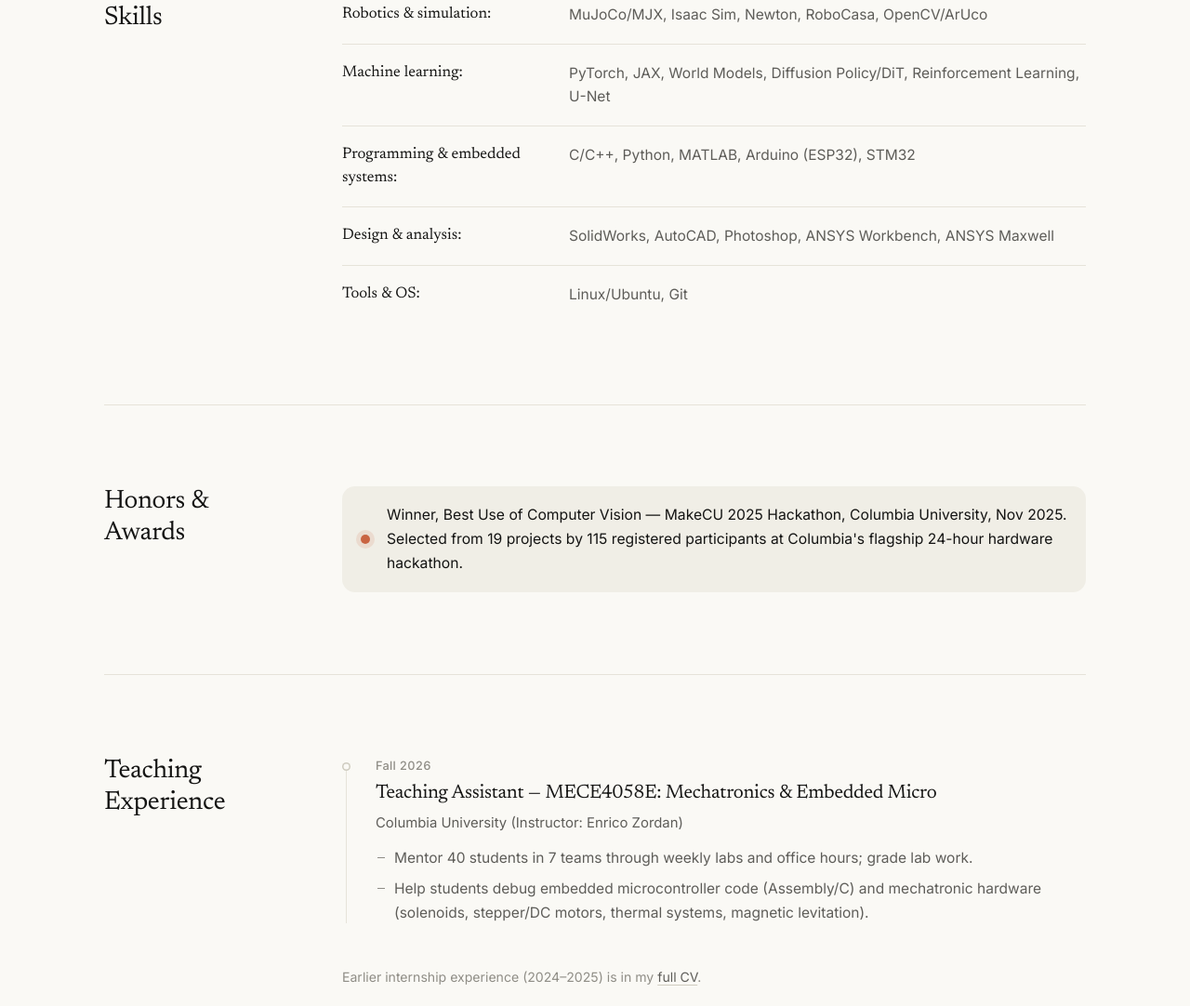
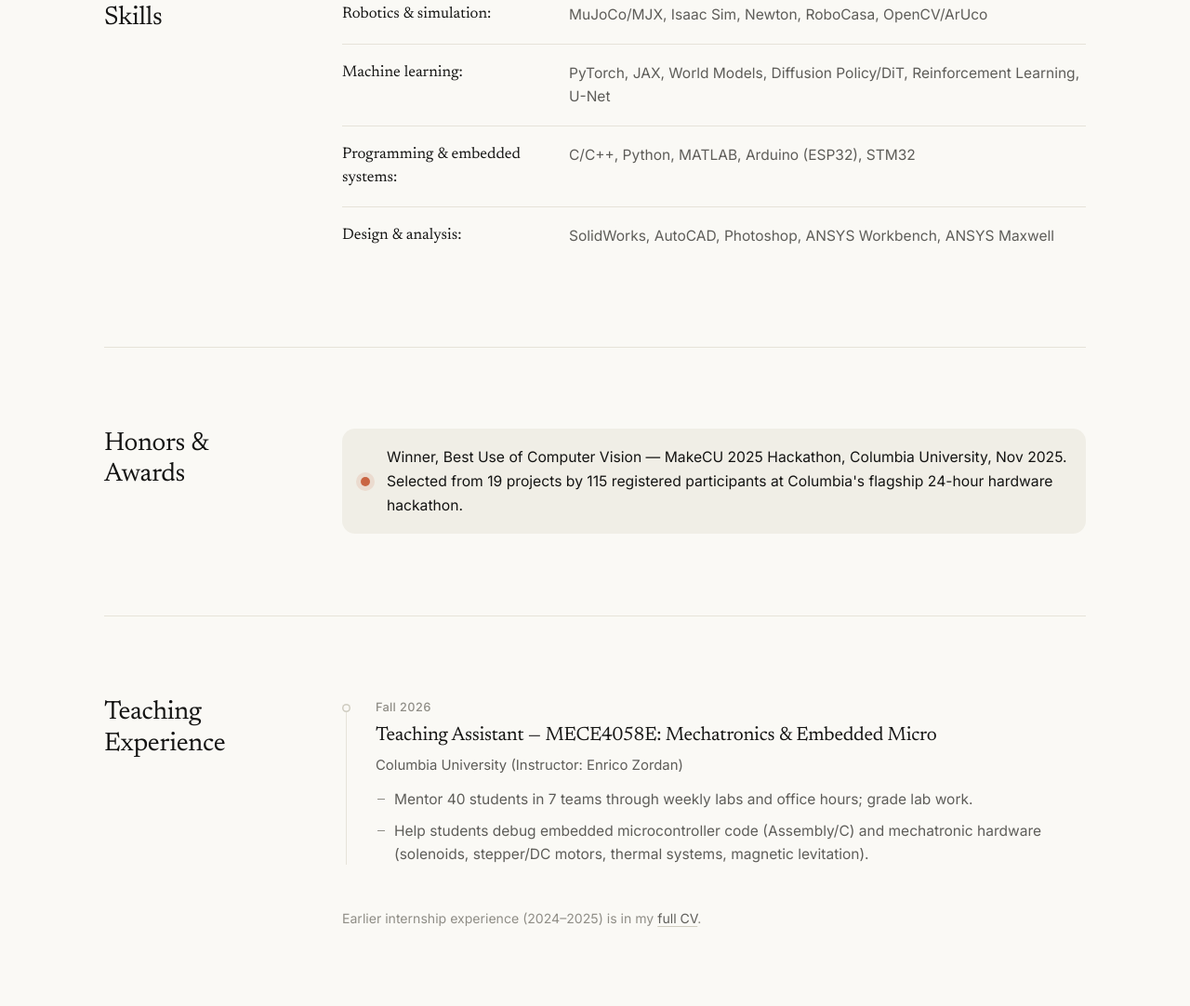
Before and after one commit to jl7293/jl7293.github.io, a plain HTML site: page index.html in a window 1280 px wide. Shown: the part 6028-7110 px from the top of the page at 93% size. Drawn offline with Linux system fonts and the light colour scheme.

Commit message:
Drop Tools & OS from skills to match the CV
Co-Authored-By: Claude Opus 5.5 <noreply@anthropic.com>

```diff
--- a/index.html
+++ b/index.html
@@ -223,7 +223,6 @@
       <li><span class="skill-label">Machine learning:</span> PyTorch, JAX, World Models, Diffusion Policy/DiT, Reinforcement Learning, U-Net</li>
       <li><span class="skill-label">Programming &amp; embedded systems:</span> C/C++, Python, MATLAB, Arduino (ESP32), STM32</li>
       <li><span class="skill-label">Design &amp; analysis:</span> SolidWorks, AutoCAD, Photoshop, ANSYS Workbench, ANSYS Maxwell</li>
-      <li><span class="skill-label">Tools &amp; OS:</span> Linux/Ubuntu, Git</li>
     </ul>
   </section>
 
```
